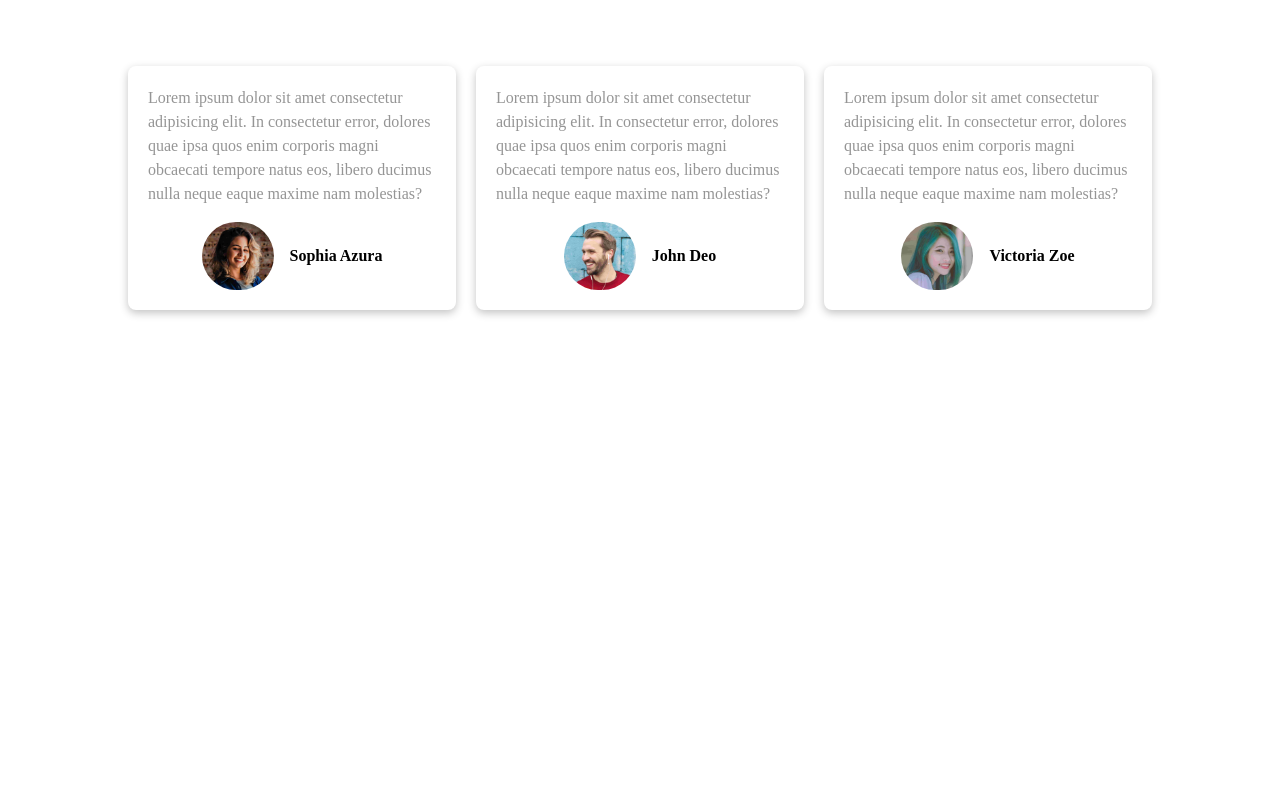
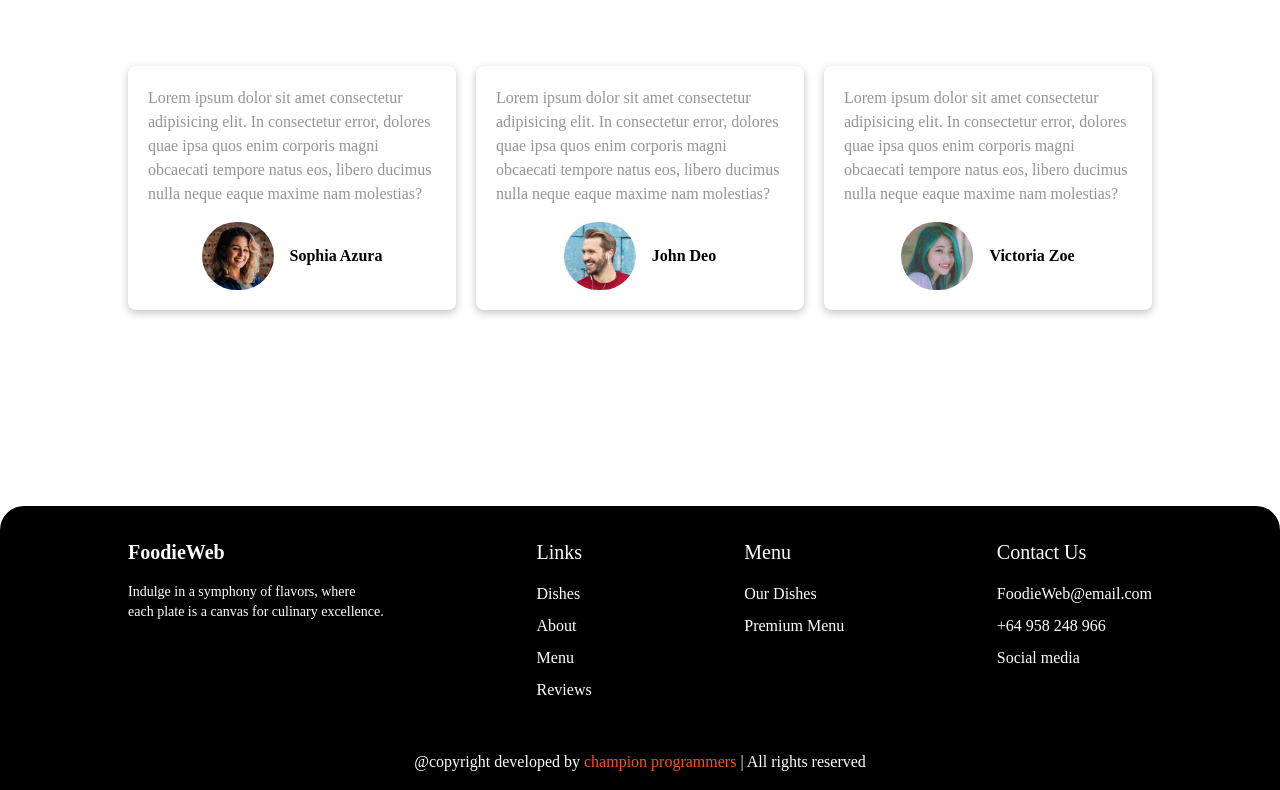
Before and after one commit to thecarlosotxoa/Sur-, a React (Vite) app in the folder sura/: page / in a window 1280 px wide. Shown: the part 3578-4368 px from the top of the page. Before the commit the page ends 4084 px from the top, so only its background shows below. Built offline with nearby package versions, Linux system fonts and the light colour scheme; a web font is replaced by a local one.

Commit message:
added footer

```diff
--- a/sura/src/App.jsx
+++ b/sura/src/App.jsx
@@ -5,6 +5,7 @@
 import About from "./components/About";
 import Menu from "./components/Menu";
 import Reviews from "./components/Reviews";
+import Footer from "./components/Footer";
 
 const App = () => {
   return (
@@ -32,7 +33,9 @@
           <div id="reviews">
             <Reviews />
           </div>
+
         </main>
+        <Footer />
       </div>
     </>
   );
--- /dev/null
+++ b/sura/src/components/Footer.jsx
@@ -0,0 +1,100 @@
+import React from "react";
+import { BsFacebook } from "react-icons/bs";
+import { RiTwitterXFill } from "react-icons/ri";
+import { BsInstagram } from "react-icons/bs";
+
+const Footer = () => {
+  return (
+    <div className=" bg-black text-white rounded-t-3xl mt-8 md:mt-0">
+      <div className="flex flex-col md:flex-row justify-between p-8 md:px-32 px-5">
+        <div className=" w-full md:w-1/4">
+          <h1 className=" font-semibold text-xl pb-4">FoodieWeb</h1>
+          <p className=" text-sm">
+            Indulge in a symphony of flavors, where each plate is a canvas for
+            culinary excellence.
+          </p>
+        </div>
+        <div>
+          <h1 className=" font-medium text-xl pb-4 pt-5 md:pt-0">Links</h1>
+          <nav className=" flex flex-col gap-2">
+            <a
+              className=" hover:text-brightColor transition-all cursor-pointer"
+              href="/"
+            >
+              Dishes
+            </a>
+            <a
+              className=" hover:text-brightColor transition-all cursor-pointer"
+              href="/"
+            >
+              About
+            </a>
+            <a
+              className=" hover:text-brightColor transition-all cursor-pointer"
+              href="/"
+            >
+              Menu
+            </a>
+            <a
+              className=" hover:text-brightColor transition-all cursor-pointer"
+              href="/"
+            >
+              Reviews
+            </a>
+          </nav>
+        </div>
+        <div>
+          <h1 className=" font-medium text-xl pb-4 pt-5 md:pt-0">Menu</h1>
+          <nav className=" flex flex-col gap-2">
+            <a
+              className=" hover:text-brightColor transition-all cursor-pointer"
+              href="/"
+            >
+              Our Dishes
+            </a>
+            <a
+              className=" hover:text-brightColor transition-all cursor-pointer"
+              href="/"
+            >
+              Premium Menu
+            </a>
+          </nav>
+        </div>
+        <div>
+          <h1 className=" font-medium text-xl pb-4 pt-5 md:pt-0">Contact Us</h1>
+          <nav className=" flex flex-col gap-2">
+            <a
+              className=" hover:text-brightColor transition-all cursor-pointer"
+              href="/"
+            >
+              FoodieWeb@email.com
+            </a>
+            <a
+              className=" hover:text-brightColor transition-all cursor-pointer"
+              href="/"
+            >
+              +64 958 248 966
+            </a>
+            <a
+              className=" hover:text-brightColor transition-all cursor-pointer"
+              href="/"
+            >
+              Social media
+            </a>
+          </nav>
+        </div>
+      </div>
+      <div>
+        <p>
+          <p className=" text-center py-4">
+            @copyright developed by
+            <span className=" text-brightColor"> champion programmers</span> |
+            All rights reserved
+          </p>
+        </p>
+      </div>
+    </div>
+  );
+};
+
+export default Footer;
```
